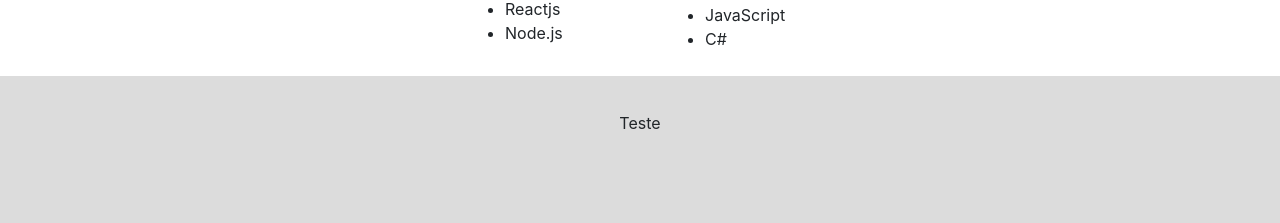
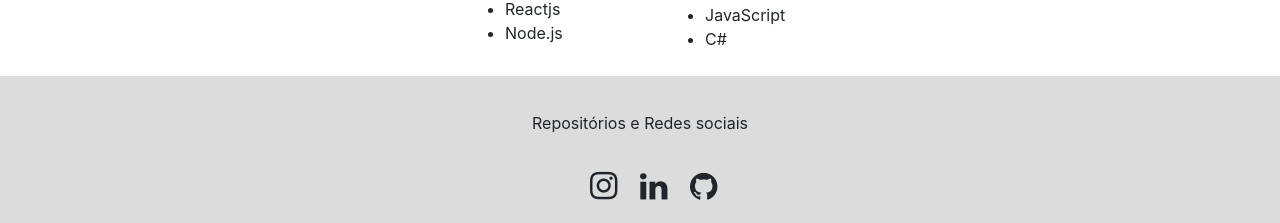
Before and after one commit to joao03araujo/MyWeb, a Next.js app: page / in a window 1280 px wide. Shown: the part 1619-1842 px from the top of the page. Built offline with nearby package versions, Linux system fonts and the light colour scheme.

Commit message:
- Formatação footer

```diff
--- a/src/components/footer/body.js
+++ b/src/components/footer/body.js
@@ -1,12 +1,24 @@
+import Link from "next/link";
+
 const Footer = () => {
     return (
         <div>
-            <div className="RodaPe" style={{ backgroundColor: '#DCDCDC', height: '150px', width:'100%', marginTop:'25px'}}>
+            <div className="RodaPe" style={{ backgroundColor: '#DCDCDC', height: '150px', width: '100%', marginTop: '25px' }}>
                 <div className="Logo">
 
                 </div>
                 <div>
-                    <p style={{textAlign:'center', padding:'35px'}}>Teste</p>
+                    <p style={{ textAlign: 'center', padding: '35px' }}>Repositórios e Redes sociais</p>
+
+                    <Link href="https://github.com/joao03araujo">
+                        <p style={{ marginTop:'-15px', marginLeft:'650px' }}><i class="fa fa-github fa-2x" aria-hidden="true" style={{ marginLeft: '40px' }}></i></p>
+                    </Link>
+                    <Link href="https://www.linkedin.com/in/jo%C3%A3o-paulo-pereira-605b241aa/">
+                        <p style={{ marginTop:'-49px', marginLeft:'600px' }}><i class="fa fa-linkedin fa-2x" aria-hidden="true" style={{ marginLeft: '40px' }}></i></p>
+                    </Link>
+                    <Link href="https://www.instagram.com/_jao03/">
+                        <p style={{ marginTop:'-50px', marginLeft:'550px' }}><i class="fa fa-instagram fa-2x" aria-hidden="true" style={{ marginLeft: '40px' }}></i></p>
+                    </Link>
                 </div>
             </div>
         </div>
```
